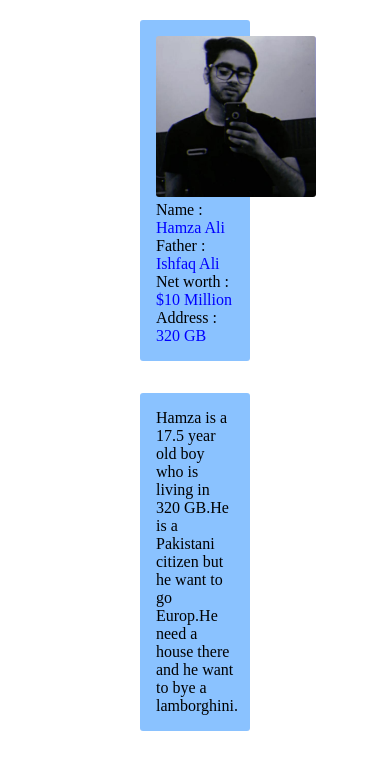
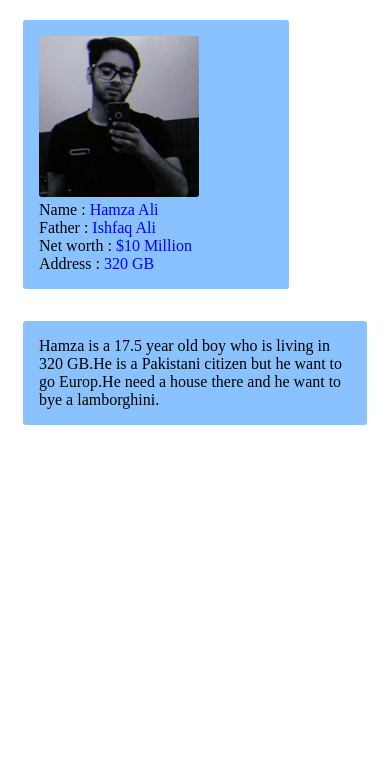
Before and after one commit to ZainIsrar-320/Hamzathemotabachaabc, a plain HTML site: page index.html in a window 390 px wide. Shown: the part 74-844 px from the top of the page. Drawn offline with Linux system fonts and the light colour scheme; a web font is replaced by a local one.

Commit message:
Update index.html

```diff
--- a/index.html
+++ b/index.html
@@ -66,15 +66,15 @@
 
         }
 
-       /* @media (max-width: 450px) {
+         @media (max-width: 450px) {
             .infobox1 {
                 width: 60vw;
             }
 
             .infobox2 {
-                width: 80vw;
+                max-width: 80vw;
             }
-        }*/
+        }
 
     </style>
 </head>
```
